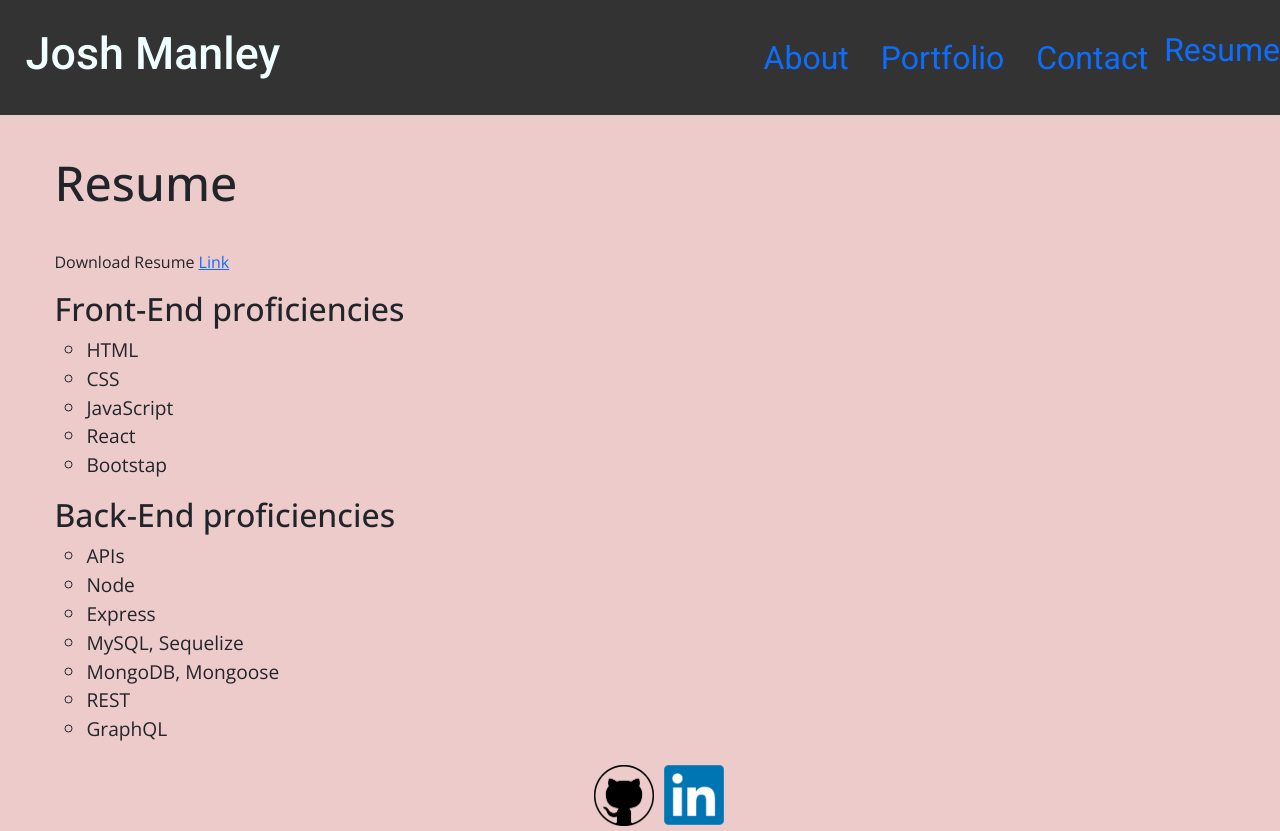
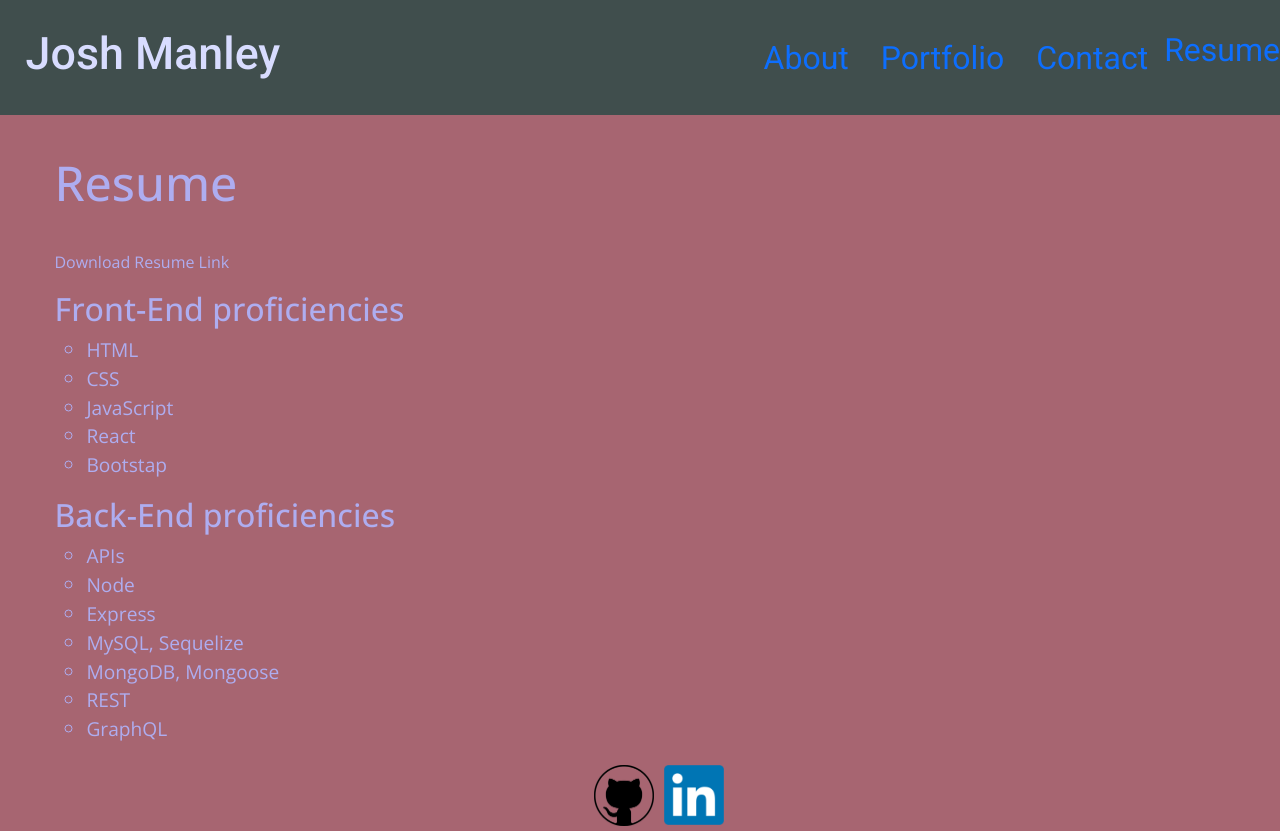
Before and after one commit to Josh-Manley/React-Portfolio, a React (Vite) app: page /Resume in a window 1280 px wide. Built offline with nearby package versions, Linux system fonts and the light colour scheme.

Commit message:
more css changes

```diff
--- a/src/App.css
+++ b/src/App.css
@@ -1,11 +1,13 @@
 body {
-  background-color: rgb(237, 203, 203);
+  background-color: rgb(167, 101, 113);
   min-height: 100vh;
+  color: rgb(174, 173, 240);
 }
 .header {
   justify-content: space-between;
   align-items: center;
-  background-color: #333;
+  background-color: rgb(64, 78, 77);
+  color: rgb(216, 220, 255);
   font-family: 'Roboto';
   font-size: 2.5vw;
   height: 100%;
@@ -16,7 +18,6 @@ body {
 #header-name {
   font-size: 3.5vw;
   font-family: 'Roboto';
-  color: azure;
   margin-left: 2vw;
 }
 .portfolio-txt {
@@ -29,6 +30,13 @@ body {
 }
 #resume {
   margin-left: 3vw;
+}
+#resume-link {
+  text-decoration: none;
+  color: inherit;
+}
+#resume-link:hover {
+  color: rgb(64, 78, 77);
 }
 .overlay {
   filter: contrast(50%);
--- a/src/components/NavTabs.jsx
+++ b/src/components/NavTabs.jsx
@@ -4,7 +4,7 @@ function NavTabs() {
   const currentPage = useLocation().pathname;
 
   return (
-    <ul className="nav nav-pills">
+    <ul className="nav">
       <li className="nav-item">
         <Link to="/" className={currentPage === '/' ? 'nav-link-active text-decoration-none' : 'nav-link'}>
           About
--- a/src/pages/Resume.jsx
+++ b/src/pages/Resume.jsx
@@ -10,13 +10,14 @@ export default function Resume() {
     h4: {
       fontSize: '2rem',
     },
+
   };
 
   return (
     <div id="resume">
       <h1 style={styles.h1}>Resume</h1>
       <p>
-        Download Resume <a href="https://profile.indeed.com/p/joshm-hxu0gcz">Link</a>
+      <a id='resume-link' href="https://profile.indeed.com/p/joshm-hxu0gcz"> Download Resume Link</a>
       </p>
       <h4 style={styles.h4}>Front-End proficiencies</h4>
       <ul className="resume-list">
```
Also changed, not shown: 1 other file (tests, documents, lock files or other folders).
